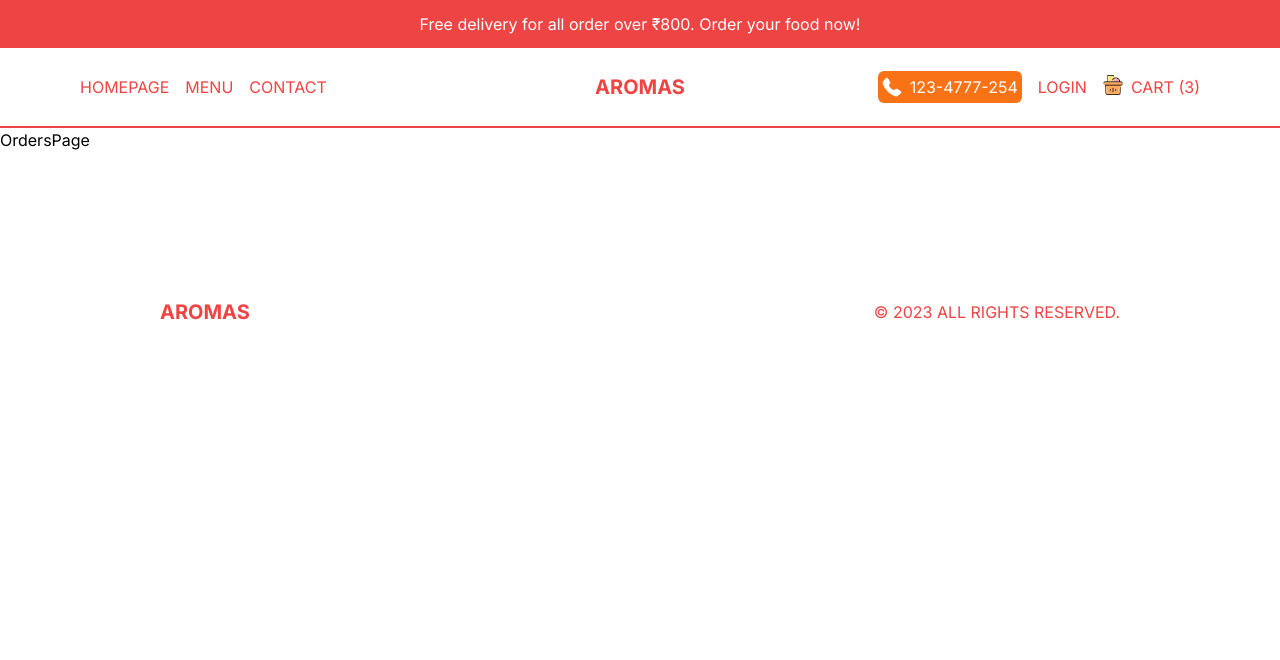
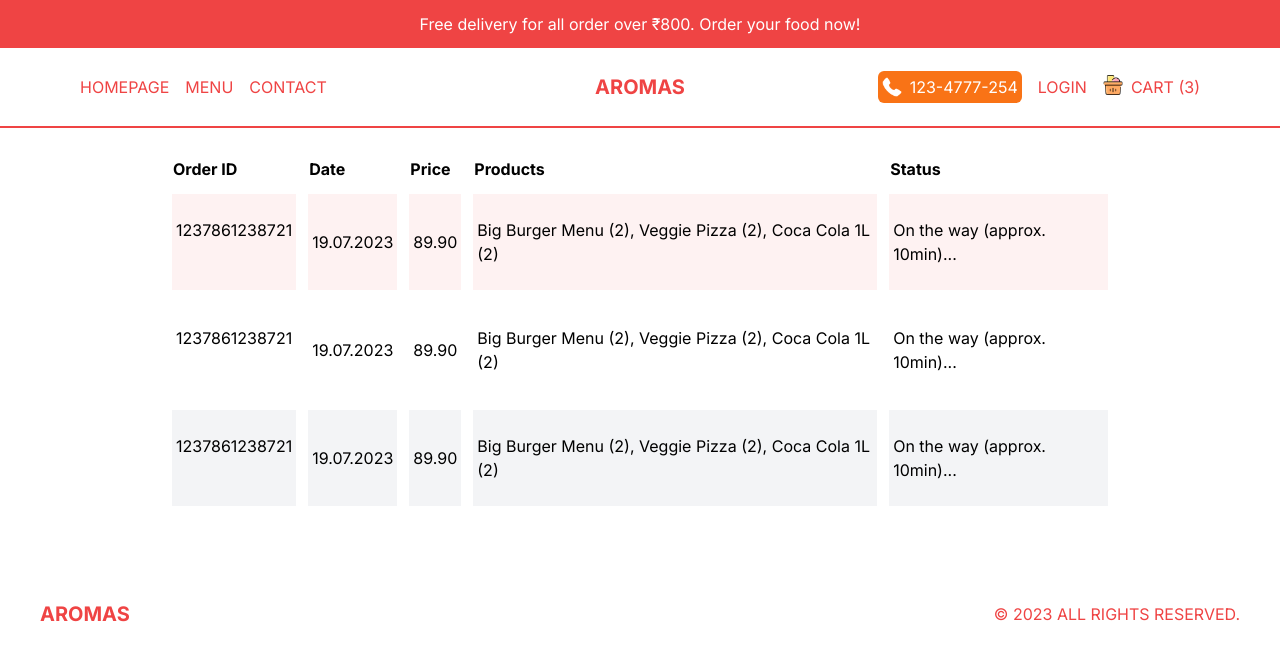
Before and after one commit to NishivSingh/restaurant-website, a Next.js app: page /orders in a window 1280 px wide. Shown: the top 660 px of the page. Built offline with nearby package versions, Linux system fonts and the light colour scheme.

Commit message:
Added order page

```diff
--- a/src/app/orders/page.tsx
+++ b/src/app/orders/page.tsx
@@ -1,7 +1,50 @@
 import React from "react";
 
 const OrdersPage = () => {
-  return <div>OrdersPage</div>;
+  return (
+    <div className="p-4 lg:px-20 xl:px-40">
+      <table className="w-full border-separate border-spacing-3">
+        <thead>
+          <tr className="text-left">
+            <th className="hidden md:block">Order ID</th>
+            <th>Date</th>
+            <th>Price</th>
+            <th className="hidden md:block">Products</th>
+            <th>Status</th>
+          </tr>
+        </thead>
+        <tbody>
+          <tr className="text-sm md:text-base bg-red-50">
+            <td className="hidden md:block py-6 px-1">1237861238721</td>
+            <td className="py-6 px-1">19.07.2023</td>
+            <td className="py-6 px-1">89.90</td>
+            <td className="hidden md:block py-6 px-1">
+              Big Burger Menu (2), Veggie Pizza (2), Coca Cola 1L (2)
+            </td>
+            <td className="py-6 px-1">On the way (approx. 10min)...</td>
+          </tr>
+          <tr className="text-sm md:text-base odd:bg-gray-100">
+            <td className="hidden md:block py-6 px-1">1237861238721</td>
+            <td className="py-6 px-1">19.07.2023</td>
+            <td className="py-6 px-1">89.90</td>
+            <td className="hidden md:block py-6 px-1">
+              Big Burger Menu (2), Veggie Pizza (2), Coca Cola 1L (2)
+            </td>
+            <td className="py-6 px-1">On the way (approx. 10min)...</td>
+          </tr>
+          <tr className="text-sm md:text-base odd:bg-gray-100">
+            <td className="hidden md:block py-6 px-1">1237861238721</td>
+            <td className="py-6 px-1">19.07.2023</td>
+            <td className="py-6 px-1">89.90</td>
+            <td className="hidden md:block py-6 px-1">
+              Big Burger Menu (2), Veggie Pizza (2), Coca Cola 1L (2)
+            </td>
+            <td className="py-6 px-1">On the way (approx. 10min)...</td>
+          </tr>
+        </tbody>
+      </table>
+    </div>
+  );
 };
 
 export default OrdersPage;
--- a/src/components/Footer.tsx
+++ b/src/components/Footer.tsx
@@ -3,7 +3,7 @@
 
 const Footer = () => {
   return (
-    <div className="h-12 md:h-24 p-4 lg:p-40 text-red-500 flex items-center justify-between">
+    <div className="h-10 md:h-20 py-20 px-10 text-red-500 flex items-center justify-between ">
       <Link href="/" className="uppercase font-bold text-xl">
         Aromas
       </Link>
--- a/src/components/Navbar.tsx
+++ b/src/components/Navbar.tsx
@@ -12,7 +12,7 @@
       <div className="hidden md:flex gap-4 flex-1">
         <Link href="/">Homepage</Link>
         <Link href="/menu">Menu</Link>
-        <Link href="/">Contact</Link>
+        <Link href="/contact">Contact</Link>
       </div>
 
       {/* Logo  */}
@@ -33,7 +33,11 @@
           </div>
           <span>123-4777-254</span>
         </div>
-        {!user ? <Link href="/">Login</Link> : <Link href="/menu">Orders</Link>}
+        {!user ? (
+          <Link href="/login">Login</Link>
+        ) : (
+          <Link href="/menu">Orders</Link>
+        )}
         <CartIcon />
       </div>
     </div>
```
